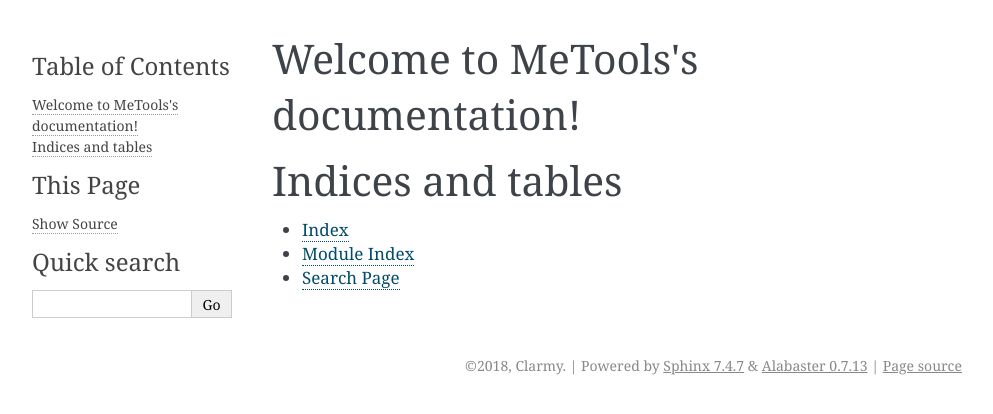
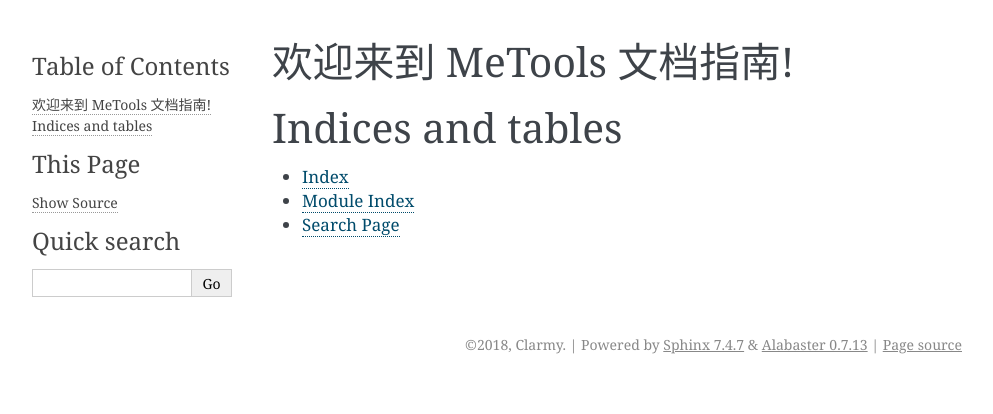
Before and after one commit to Chuimoon/MeTools, a Sphinx documentation site: the page built from docs/source/index.rst, in a window 1280 px wide. Shown: the top 414 px of the page, without its empty margins (148-1141 px from the left). Built offline with Sphinx 7.4.7, drawn with Linux system fonts in a browser that asks for light colours.

Commit message:
标题换为中文

```diff
--- a/docs/source/index.rst
+++ b/docs/source/index.rst
@@ -3,7 +3,7 @@
    You can adapt this file completely to your liking, but it should at least
    contain the root `toctree` directive.
 
-Welcome to MeTools's documentation!
+欢迎来到 MeTools 文档指南!
 ===================================
 
 .. toctree::
```
